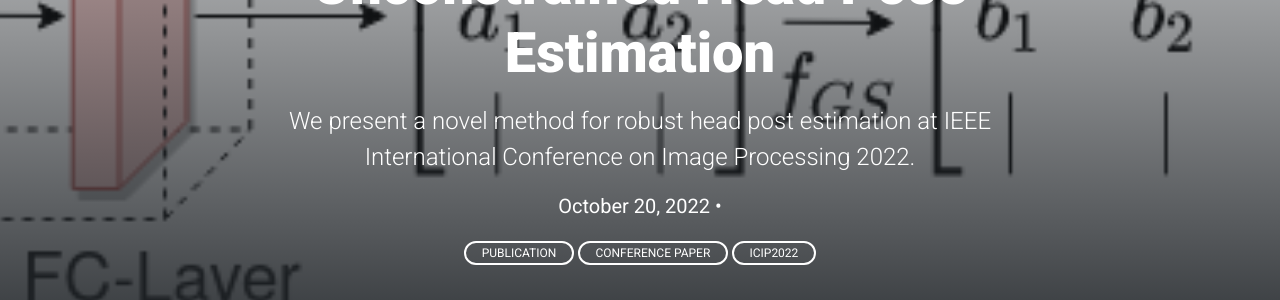
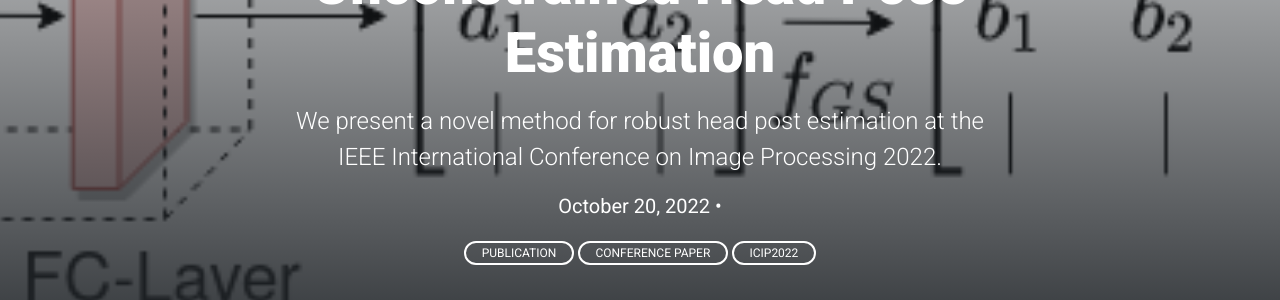
Before and after one commit to autokowat/autokowat.github.io, a Jekyll site: the page built from _posts/2022-10-20-icip22-paper.md, in a window 1280 px wide. Shown: the part 303-603 px from the top of the page. Built offline with Jekyll 4.4.1, drawn with Linux system fonts in a browser that asks for light colours.

Commit message:
Fix posts

```diff
--- a/_posts/2022-10-20-icip22-paper.md
+++ b/_posts/2022-10-20-icip22-paper.md
@@ -1,7 +1,7 @@
 ---
 title: (ICIP22) 6D Rotation Representation For Unconstrained Head Pose Estimation
 description: |
-  We present a novel method for robust head post estimation at IEEE International Conference on Image Processing 2022.
+  We present a novel method for robust head post estimation at the IEEE International Conference on Image Processing 2022.
 background: /assets/theme/images/method.png
 author: []
 categories: [Publication, Conference Paper, ICIP2022]
```
Also changed, not shown: _posts/2024-01-06-wacv24-paper.md (+1 -1 lines).
